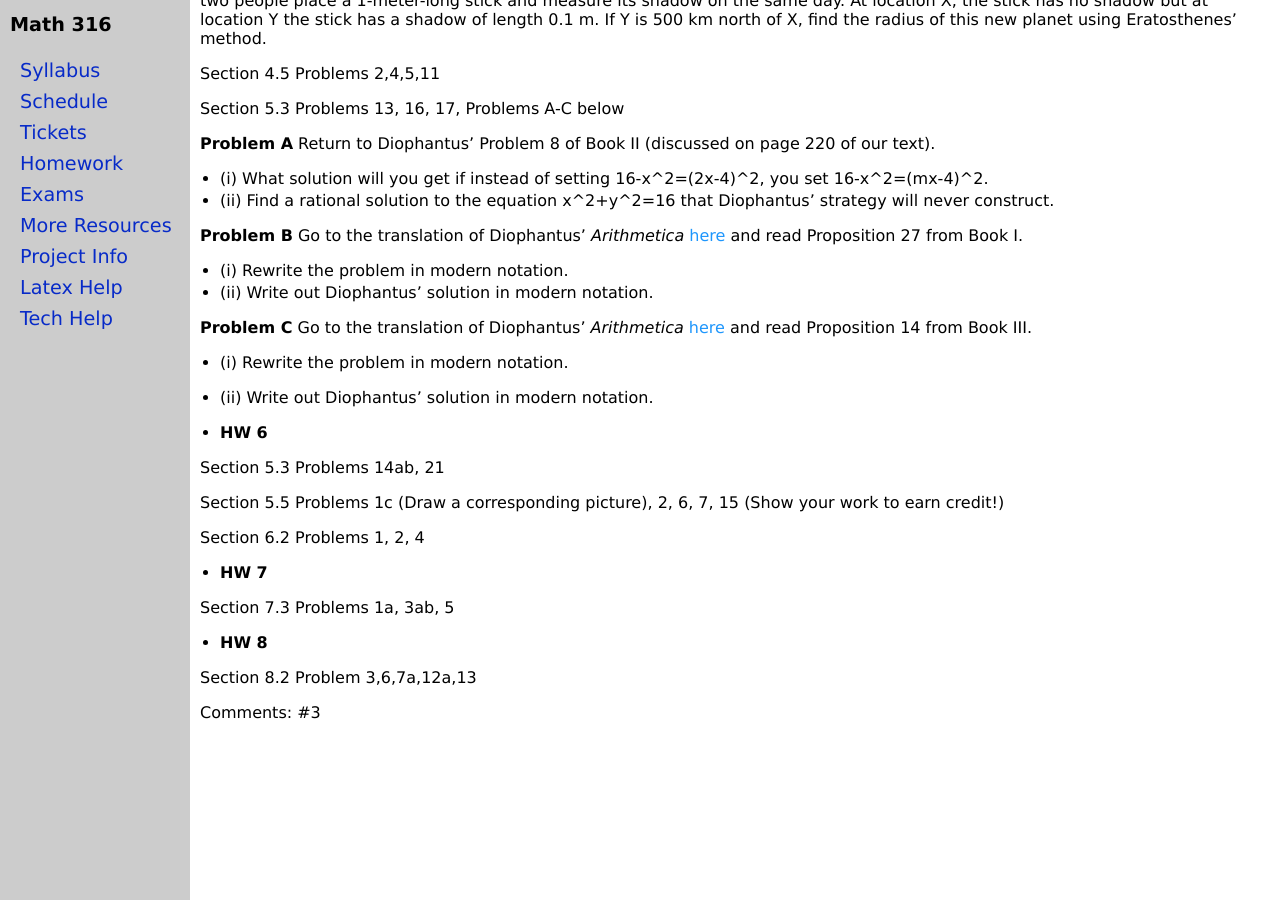
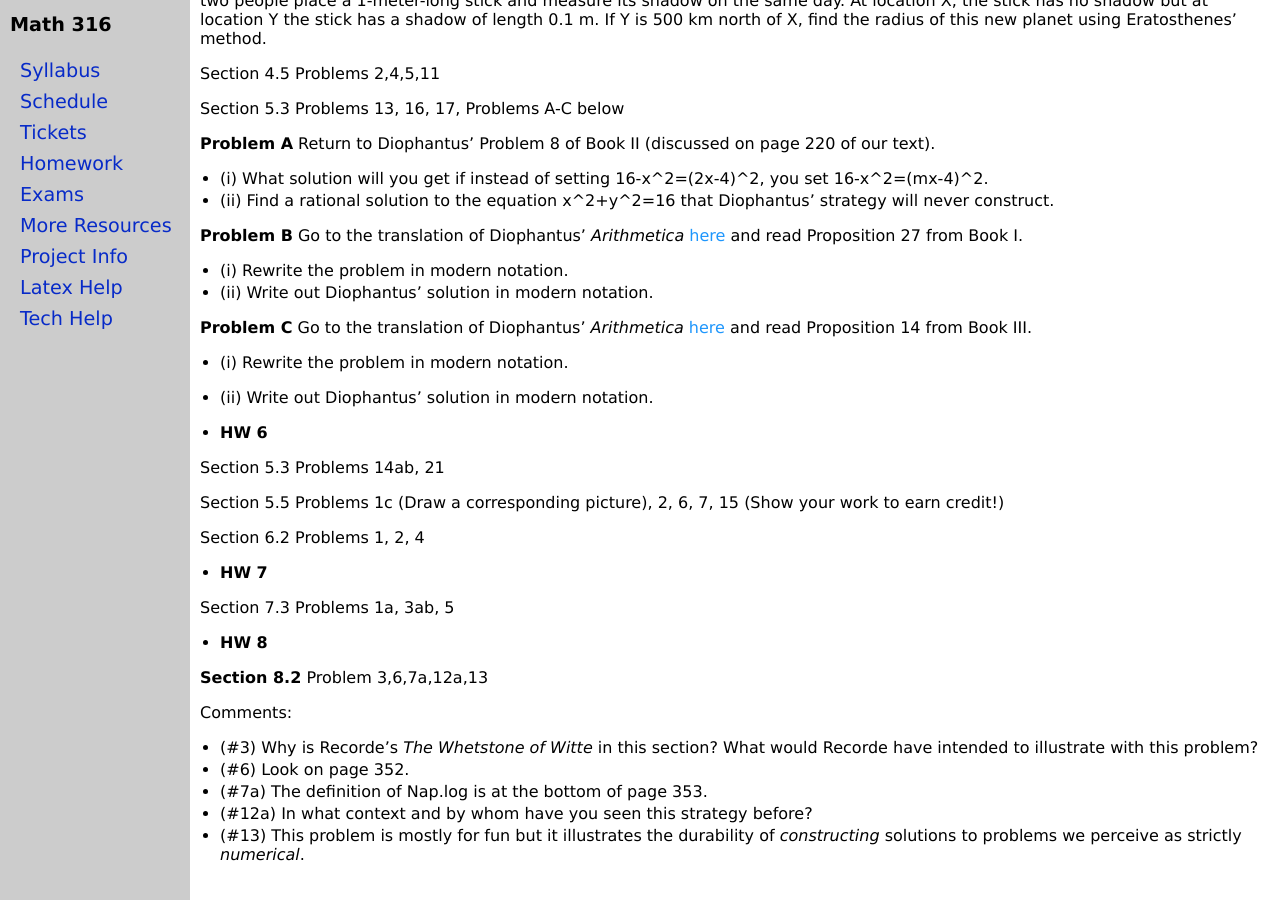
Before and after one commit to jrfaudree/HOM, a Jekyll site: the page built from homework.md, in a window 1280 px wide and 900 px high, scrolled down 1435 px. Built offline with Jekyll 4.4.1, drawn with Linux system fonts in a browser that asks for light colours.

Commit message:
Update homework.md

```diff
--- a/homework.md
+++ b/homework.md
@@ -111,6 +111,11 @@ Section 7.3 Problems 1a, 3ab, 5
 
 * **HW 8**
 
-Section 8.2 Problem 3,6,7a,12a,13
+**Section 8.2** Problem 3,6,7a,12a,13
 
-Comments: #3
+Comments:
+ * (#3) Why is Recorde's *The Whetstone of Witte* in this section? What would Recorde have intended to illustrate with this problem?
+ * (#6) Look on page 352.
+ * (#7a) The definition of Nap.log is at the bottom of page 353.
+ * (#12a) In what context and by whom have you seen this strategy before?
+ * (#13) This problem is mostly for fun but it illustrates the durability of *constructing* solutions to problems we perceive as strictly *numerical*.
```
